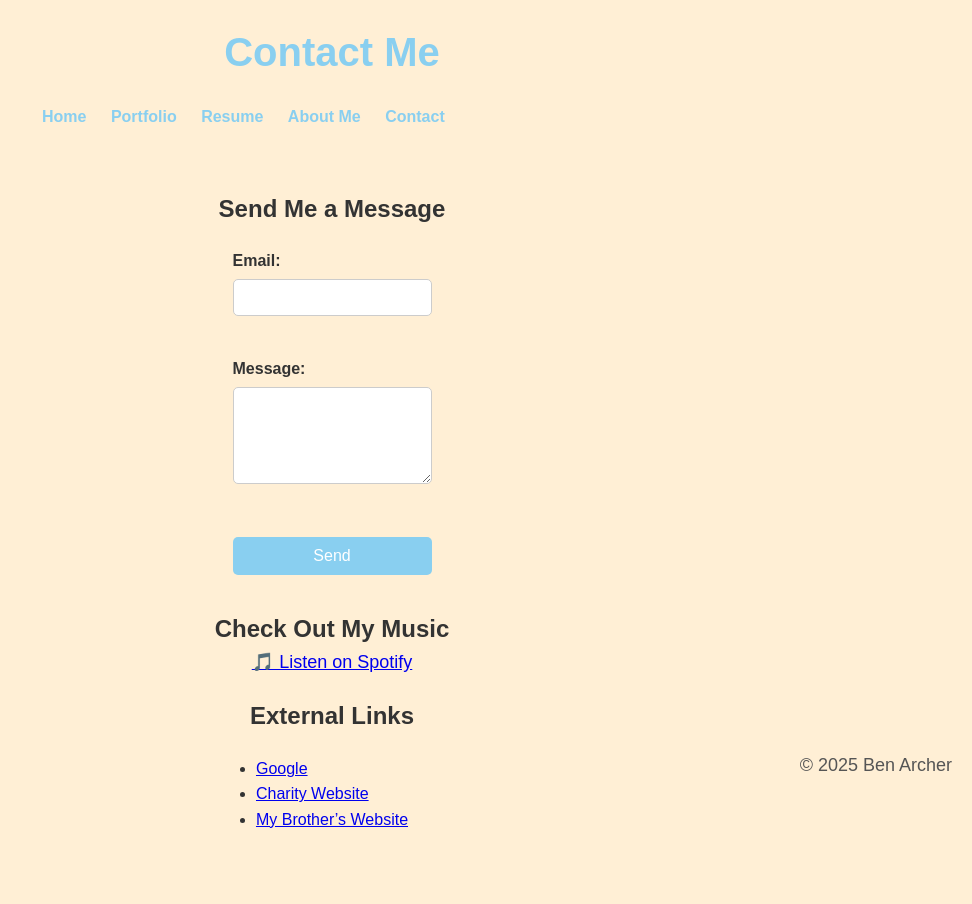
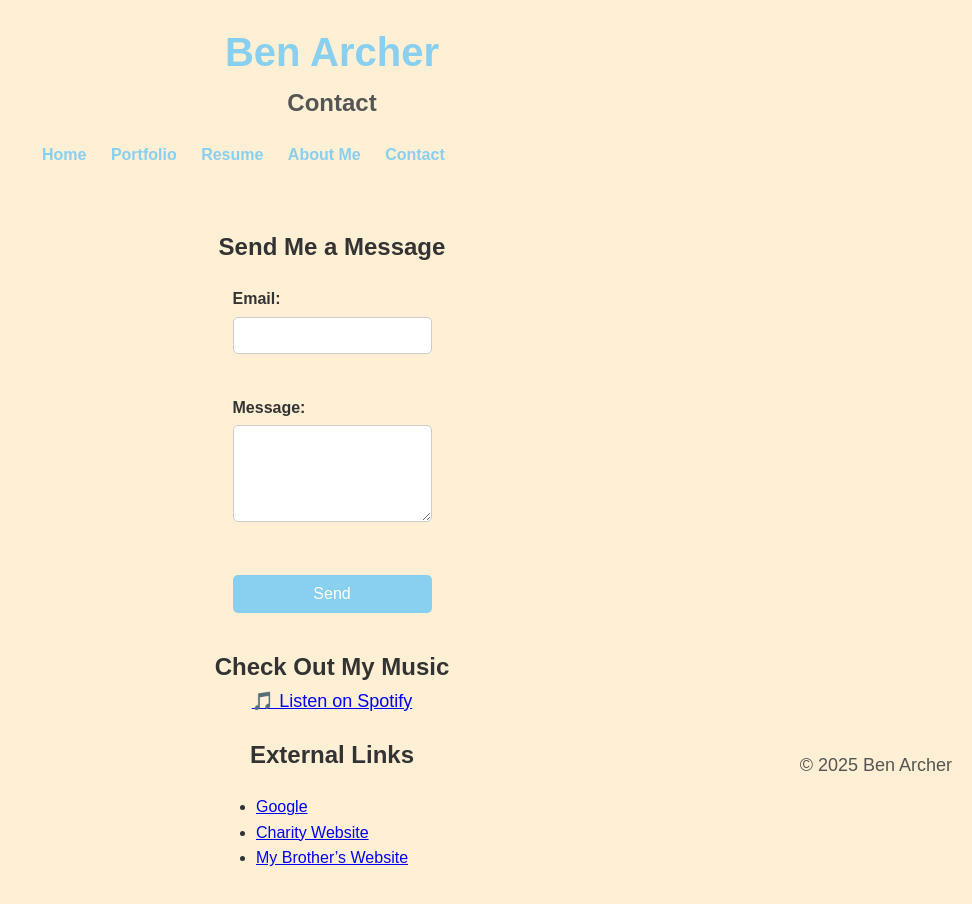
Before and after one commit to CletusTheHuman/WebDev, a plain HTML site: page contact.html in a window 1280 px wide. Shown: the whole page, without its empty margins (308-1280 px from the left). Drawn offline with Linux system fonts and the light colour scheme.

Commit message:
Update contact.html

```diff
--- a/contact.html
+++ b/contact.html
@@ -9,7 +9,8 @@
 </head>
 <body>
   <header>
-    <h1>Contact Me</h1>
+    <h1>Ben Archer</h1>
+    <h2>Contact</h2>
     <nav>
       <ul>
         <li><a href="index.html">Home</a></li>
@@ -20,6 +21,7 @@
       </ul>
     </nav>
   </header>
+
   <main>
     <h2>Send Me a Message</h2>
     <form>
@@ -42,6 +44,7 @@
       <li><a href="https://example.com" target="_blank">My Brother’s Website</a></li>
     </ul>
   </main>
+
   <footer>
     <p>&copy; 2025 Ben Archer</p>
   </footer>
```
